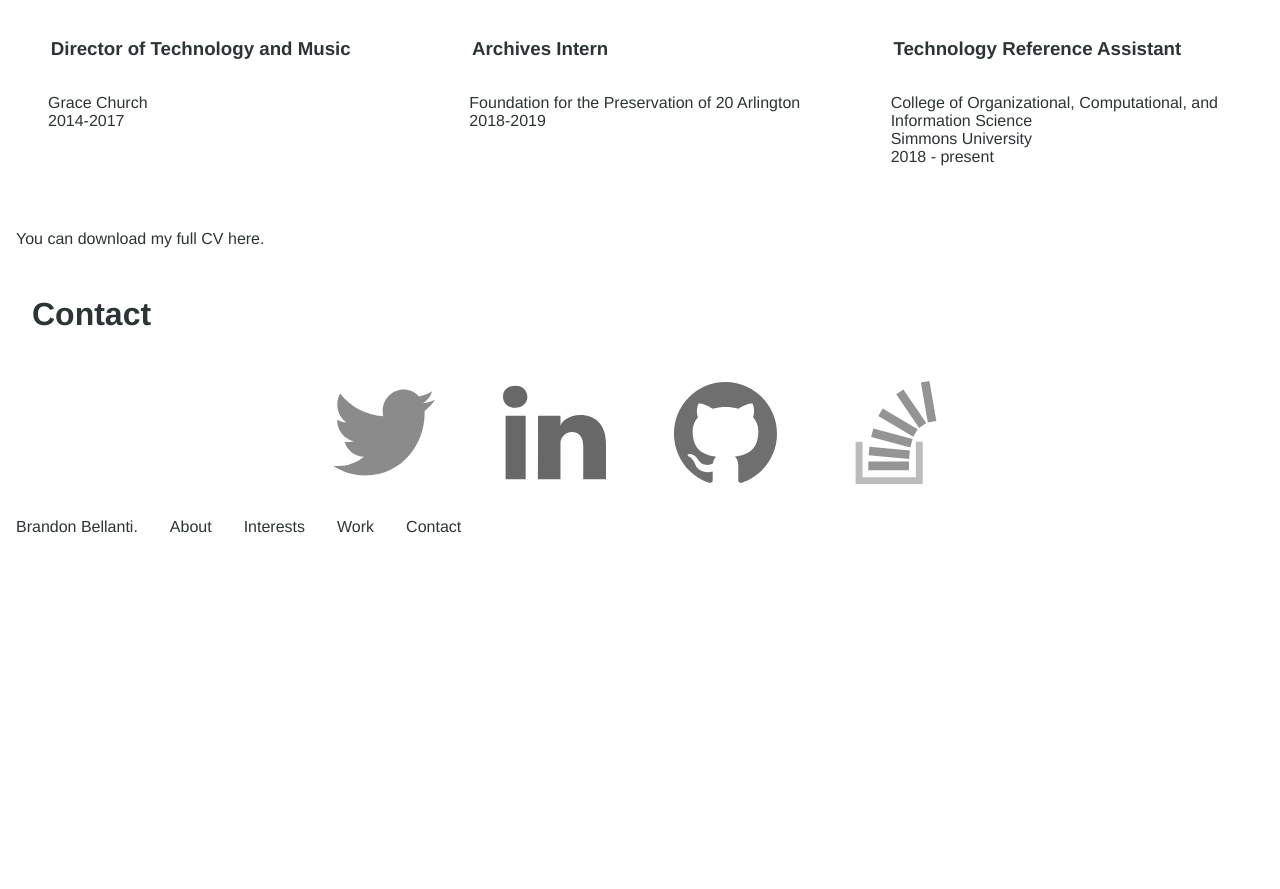
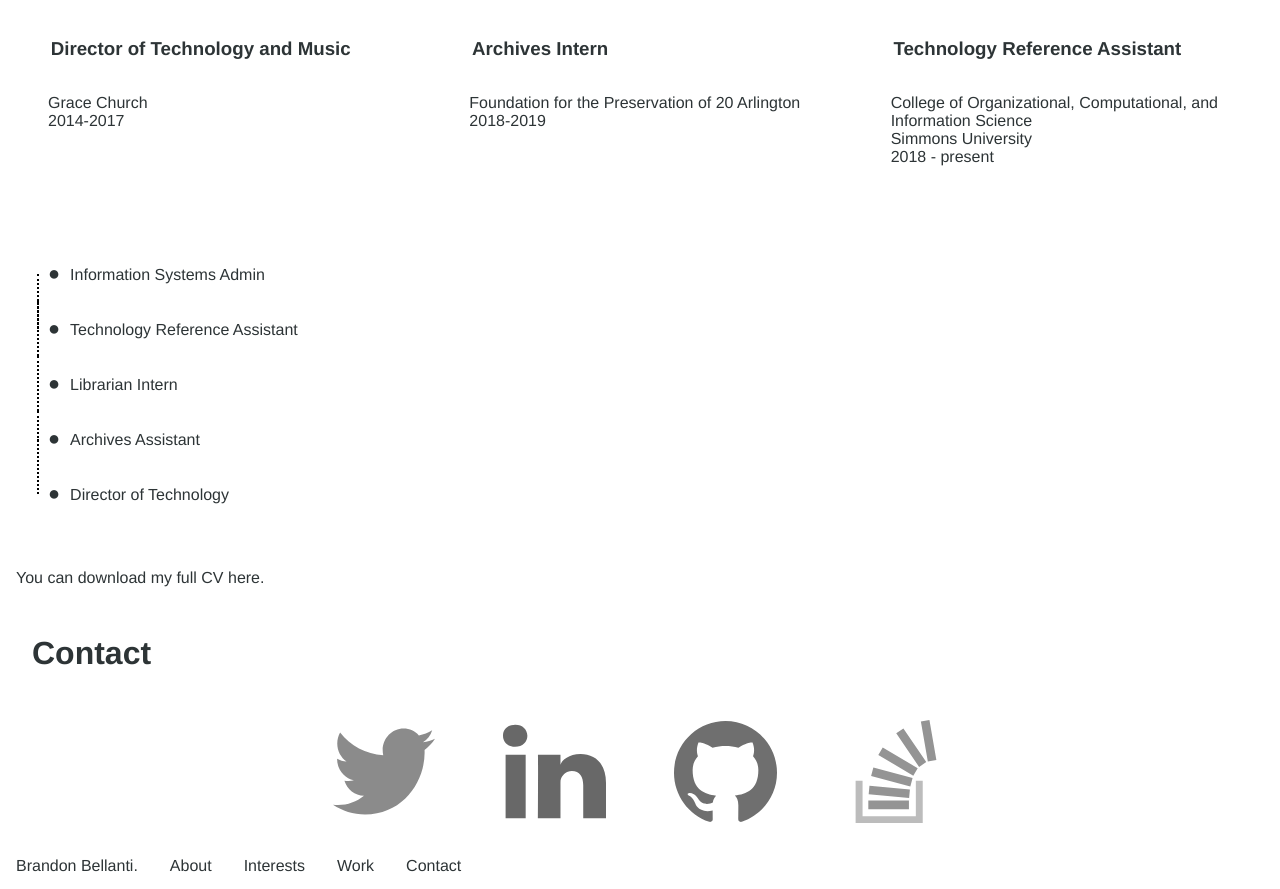
Before and after one commit to brandonbellanti/brandonbellanti.github.io, a plain HTML site: page index.html in a window 1280 px wide. Shown: the part 1776-2665 px from the top of the page. Before the commit the page ends 2326 px from the top, so only its background shows below. Drawn offline with Linux system fonts and the light colour scheme.

Commit message:
Added list of jobs

```diff
--- a/css/portfolio.css
+++ b/css/portfolio.css
@@ -97,6 +97,39 @@ z-index: -500;
 .white-background {
   background-color: white;
 }
+
+
+
+
+.work-list {
+  list-style: none;
+}
+.work-list >li {
+  position: relative;
+}
+.work-list>li:before {
+  content: '\25CF';
+  margin-right: 10px;
+  font-size: 20px;
+}
+.work-list>li:after {
+  position: absolute;
+  left: 0;
+  top: 0;
+  content: '';
+  border-left: 2px dotted black;
+  margin-left: 5px;
+  height: 100%;
+}
+.work-list >li:first-of-type:after {
+  top: 50%;
+}
+.work-list >li:last-of-type:after {
+  top: -50%;
+}
+
+
+
 
 .content * {
   padding: 1em;
--- a/index.html
+++ b/index.html
@@ -100,6 +100,16 @@
             </div>
 
         </div>
+
+        <div class="work-list-wrapper">
+            <ul class="work-list">
+                <li>Information Systems Admin</li>
+                <li>Technology Reference Assistant</li>
+                <li>Librarian Intern</li>
+                <li>Archives Assistant</li>
+                <li>Director of Technology</li>
+              </ul>
+        </div>
         <p>You can download my full CV here.</p>
     </div>
 
@@ -107,7 +117,7 @@
         <h1>Contact</h1>
         <a href="https://twitter.com/brandonbellanti" target="_blank"><img class="social-icon" src="images/iconfinder_Twitter_1298770.svg" alt="Link to Twitter"></a>
         <a href="https://linkedin.com/in/brandonbellanti" target="_blank"><img class="social-icon" src="images/iconfinder_LinkedIn_1298749.svg" alt="Link to LinkedIn"></a>
-        <a href="https://github.com/brandobel" target="_blank"><img class="social-icon" src="images/iconfinder_Github_1298743.svg" alt="Link to GitHub"></a>
+        <a href="https://github.com/brandonbellanti" target="_blank"><img class="social-icon" src="images/iconfinder_Github_1298743.svg" alt="Link to GitHub"></a>
         <a href="" target="_blank"><img class="social-icon" src="images/iconfinder_Stack_Overflow_1298710.svg" alt="Link to Stack Overflow"></a>
     </div>
 
```
